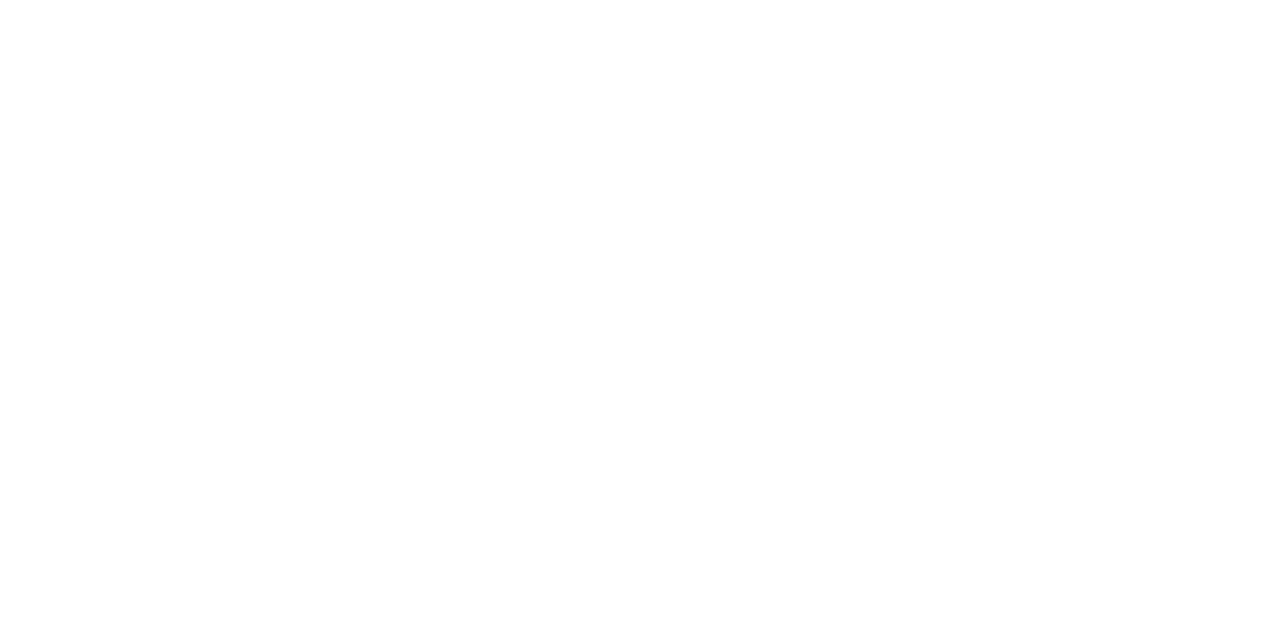
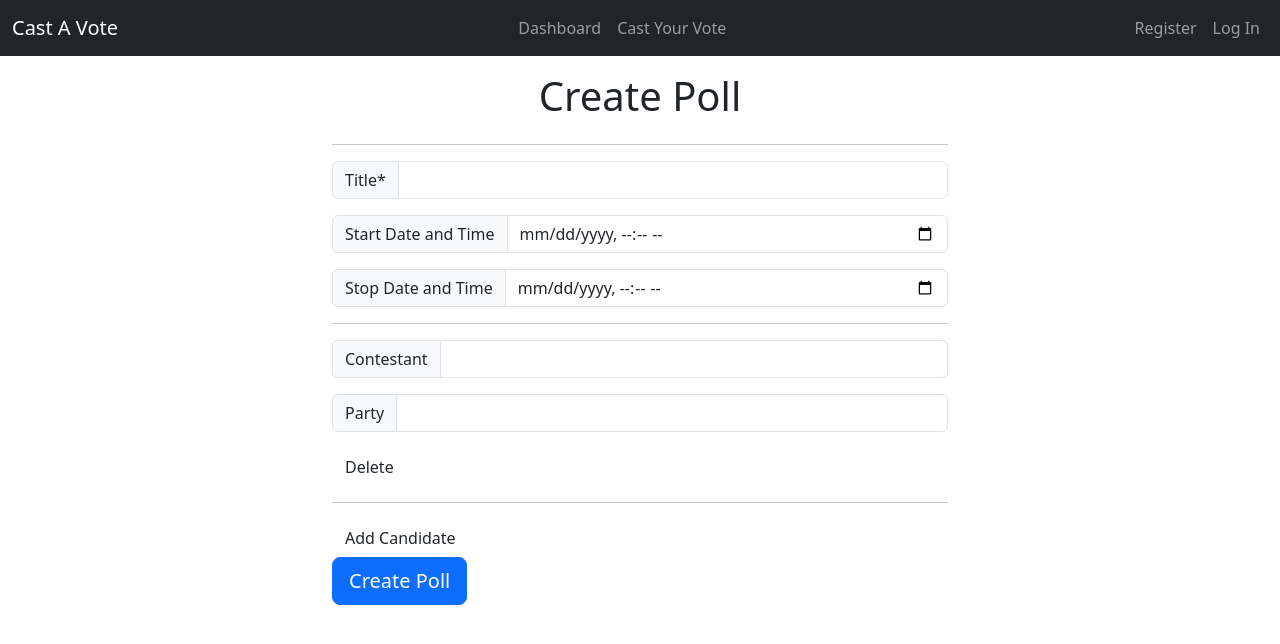
Before and after one commit to Ola-rotimi/cast-a-vote, a React (Vite) app: page /create-poll in a window 1280 px wide. Before the commit this address had no page. Shown: the top 644 px of the page. Built offline with nearby package versions, Linux system fonts and the light colour scheme.

Commit message:
Added CreatePoll page to the app.

```diff
--- a/src/App.jsx
+++ b/src/App.jsx
@@ -6,6 +6,7 @@
 import Login from "./pages/login.pages/login.pages.jsx";
 import CastVote from "./pages/cast-vote.pages/cast-vote.pages.jsx";
 import Dashboard from "./pages/dashboard.pages/dashboard.pages.jsx";
+import CreatePoll from "./pages/admin.page/create-poll.pages/create-poll.pages.jsx"
 
 const App = () => {
   return (
@@ -16,6 +17,7 @@
         <Route path="cast-vote" element={<CastVote />} />
         <Route path="register" element={<Register />} />
         <Route path="login" element={<Login />} />
+        <Route path="create-poll" element={<CreatePoll />} />
       </Route>
     </Routes>
   );
--- /dev/null
+++ b/src/pages/admin.page/create-poll.pages/create-poll.pages.jsx
@@ -0,0 +1,194 @@
+import { useState } from "react";
+// import axios from "axios";
+
+import FormInput from "../../../components/form-inputs.components/form-inputs.components";
+
+const pollFormFields = {
+  title: "",
+  startAt: "",
+  stopAt: "",
+};
+
+const candidateFormFields = {
+  id: Date.now(),
+  contestant: "",
+  party: "",
+};
+
+const CreatePoll = () => {
+  const [pollForm, setPollForm] = useState(pollFormFields);
+  //   const [isSuccessful, setIsSuccessful] = useState(false);
+  //   const [isFailed, setIsFailed] = useState(false);
+  //   const [errorMessage, setErrorMessage] = useState("");
+
+  const [candidateForm, setCandidateForm] = useState([candidateFormFields]);
+
+  const handleChange = (e) => {
+    const { name, value } = e.target;
+    setPollForm({ ...pollForm, [name]: value });
+  };
+
+  const handleCandidateChange = (index, field, value) => {
+    const newCandidate = [...candidateForm];
+    newCandidate[index][field] = value;
+    setCandidateForm(newCandidate);
+  };
+
+  const handleAdd = () => {
+    setCandidateForm([
+      ...candidateForm,
+      {
+        id: Date.now(),
+        contestant: "",
+        party: "",
+      },
+    ]);
+  };
+
+  const handleDelete = (index) => {
+    const newCandidate = [...candidateForm];
+    newCandidate.splice(index, 1);
+    setCandidateForm(newCandidate);
+  };
+
+  const handleSubmit = (e) => {
+    e.preventDefault();
+    console.log(candidateForm);
+    console.log(pollForm);
+
+    const polls = {
+      title: pollForm.title,
+      startAt: pollForm.startAt,
+      stopAt: pollForm.stopAt,
+    };
+
+    const candidates = candidateForm.map((candidate) => {
+      return {
+        id: candidate.id,
+        options: {
+          contestant: candidate.contestant,
+          party: candidate.party,
+        },
+      };
+    });
+
+    console.log(polls, candidates);
+    // try {
+    //   axios.post("https://voting-api-rhzm.onrender.com/auth/polls", pollForm);
+    //   setIsSuccessful(true);
+    // } catch (error) {
+    //   setIsFailed(true);
+    //   setErrorMessage(error.message);
+    // }
+  };
+
+  const { title, startAt, stopAt } = pollForm;
+
+  return (
+    <div className="container-fluid">
+      <div className="row">
+        <div className="col-md-6 mx-auto">
+          <div className="d-grid my-3">
+            <h1 className="text-center">Create Poll</h1>
+            {/* {isSuccessful ? (
+              <div className="alert alert-success" role="alert">
+                Poll created successfully!
+              </div>
+            ) : isFailed ? (
+              <div className="alert alert-danger" role="alert">
+                {errorMessage}
+              </div>
+            ) : null} */}
+            <hr />
+            <form className="" onSubmit={handleSubmit}>
+              <FormInput
+                name="title"
+                label="Title*"
+                type="text"
+                htmlFor="title"
+                id="title"
+                required
+                onChange={handleChange}
+                value={title}
+                autoComplete="on"
+              />
+              <FormInput
+                name="startAt"
+                label="Start Date and Time"
+                type="datetime-local"
+                htmlFor="startAt"
+                id="startAt"
+                required
+                onChange={handleChange}
+                value={startAt}
+                autoComplete="on"
+              />
+              <FormInput
+                name="stopAt"
+                label="Stop Date and Time"
+                type="datetime-local"
+                htmlFor="stopAt"
+                id="stopAt"
+                required
+                onChange={handleChange}
+                value={stopAt}
+                autoComplete="on"
+              />
+              {candidateForm.map((candidateForm, index) => (
+                <div key={index}>
+                  <hr />
+                  <FormInput
+                    name="contestant"
+                    label="Contestant"
+                    type="text"
+                    htmlFor="contestant"
+                    id="contestant"
+                    required
+                    onChange={(e) =>
+                      handleCandidateChange(index, "contestant", e.target.value)
+                    }
+                    value={candidateForm.contestant}
+                    autoComplete="on"
+                  />
+                  <FormInput
+                    name="party"
+                    label="Party"
+                    type="text"
+                    htmlFor="party"
+                    id="party"
+                    required
+                    onChange={(e) =>
+                      handleCandidateChange(index, "party", e.target.value)
+                    }
+                    value={candidateForm.party}
+                    autoComplete="on"
+                  />
+                  <button
+                    className="btn btn-transparent"
+                    type="button"
+                    onClick={handleDelete}
+                  >
+                    Delete
+                  </button>
+                  <hr />
+                </div>
+              ))}
+              <button
+                className="btn btn-transparent d-grid"
+                type="button"
+                onClick={handleAdd}
+              >
+                Add Candidate
+              </button>
+              <button className="btn btn-primary btn-lg" type="submit">
+                Create Poll
+              </button>
+            </form>
+          </div>
+        </div>
+      </div>
+    </div>
+  );
+};
+
+export default CreatePoll;
--- a/src/pages/cast-vote.pages/cast-vote.pages.jsx
+++ b/src/pages/cast-vote.pages/cast-vote.pages.jsx
@@ -1,4 +1,5 @@
 import { useState, useRef, useContext } from "react";
+// import axios from axios
 
 import Bami from "../../assets/images/Bami.png";
 import Bart from "../../assets/images/Bart.png";
@@ -16,6 +17,7 @@
   const [selectCandidate, setSelectCandidate] = useState(true); // Select candidate
 
   const { currentUser } = useContext(UserContext);
+  console.log(currentUser);
 
   const topRef = useRef(null); // Top reference
 
@@ -36,6 +38,8 @@
       setVoted(true); // Set voted to true
       setVotedCandidate(candidate.name); // Set voted candidate
       setSelectCandidate(true); // Set select candidate to true
+      // update users voted candidate on the database
+
     }
   };
 
--- a/src/pages/login.pages/login.pages.jsx
+++ b/src/pages/login.pages/login.pages.jsx
@@ -43,6 +43,7 @@
       const { data } = response.data;
       const { account } = data;
       setCurrentUser(account);
+      console.log(account)
       setIsLogInSuccessful(true);
       setIsLogInFailed(false);
       setFormFields(defaultFormfields);
```
